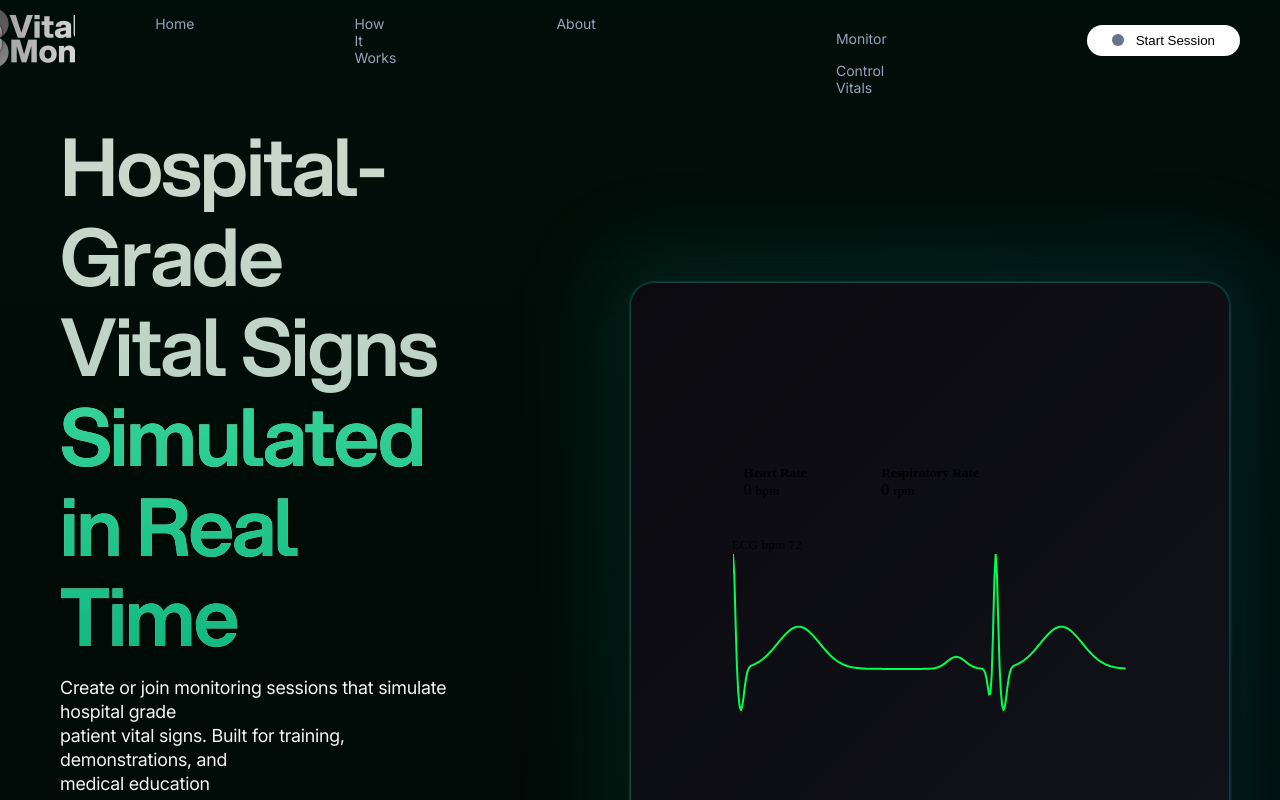
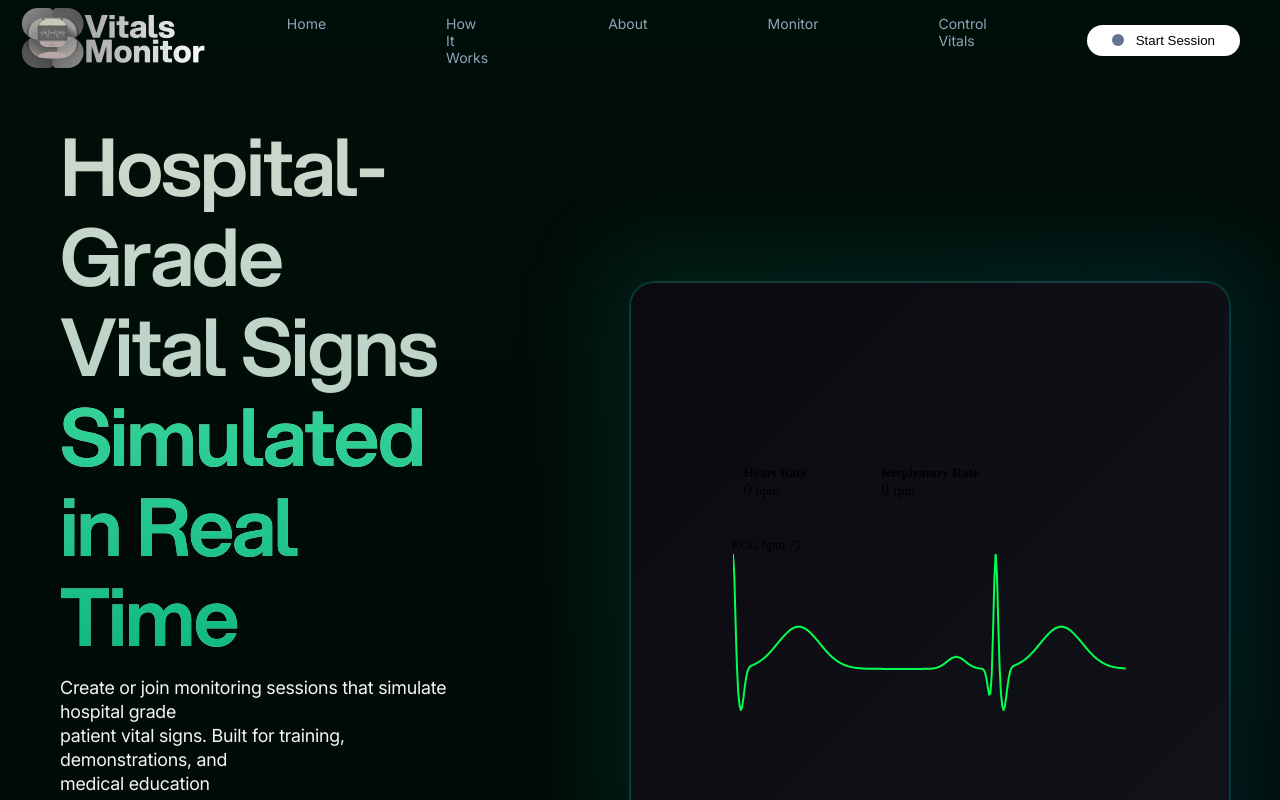
Before and after one commit to Online-Vitals-Monitor/Online-Vitals-Monitor, a React (Create React App) app in the folder frontend/: page / in a window 1280 px wide. Shown: the top 800 px of the page. Built offline with nearby package versions, Linux system fonts and the light colour scheme; no server answers.

Commit message:
Fixed misalligned navbar items on homepage

```diff
--- a/frontend/src/components/navbar/Navbar.css
+++ b/frontend/src/components/navbar/Navbar.css
@@ -39,7 +39,7 @@ display: flex; /* This makes the LI items sit horizontally */
 }
 
 nav ul li {
-    margin: 15px 80px;
+    margin: 15px 60px;
 }
 
 nav ul a {
--- a/frontend/src/components/navbar/NavbarNew.tsx
+++ b/frontend/src/components/navbar/NavbarNew.tsx
@@ -45,13 +45,11 @@ const NavbarNew = ({ isSessionActive, setIsSessionActive }: NavbarProps) => {
             <li>
               <Link to="/about">About</Link>
             </li>
-            <li>
-           {routes.map((route) => (
+            {routes.map((route) => (
                <li key={route.path}>
                    <Link to={route.path}>{route.page}</Link>
                </li>
-          ))}
-            </li>
+            ))}
           </ul>
         </div>
         {/* SESSION STATUS BUTTON */}
```
